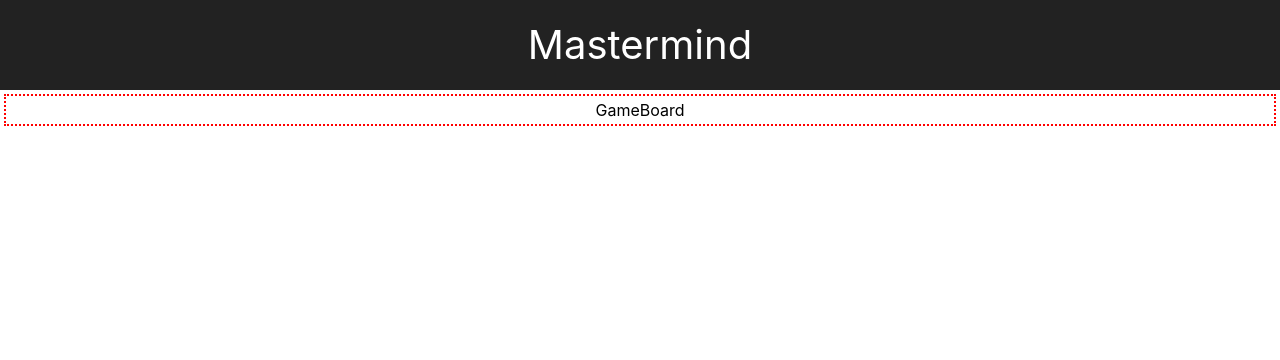
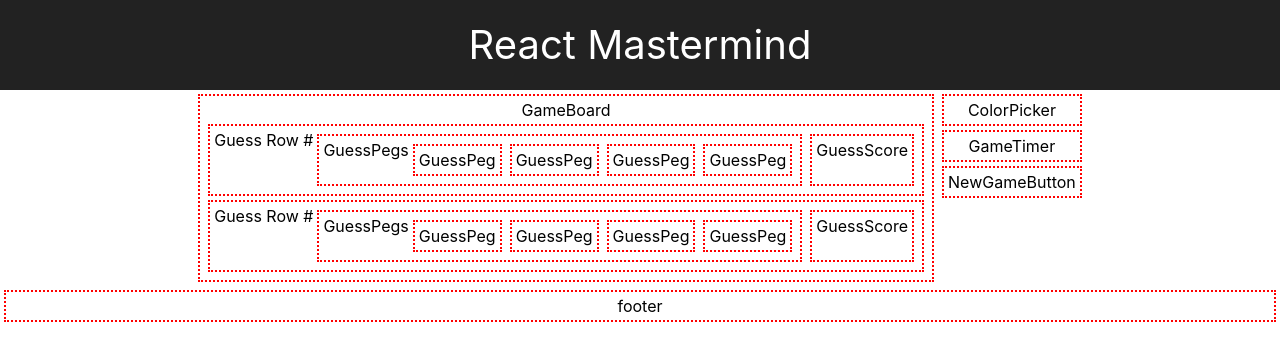
Before and after one commit to jlee8020/react-mastermind, a React (Create React App) app: page / in a window 1280 px wide. Shown: the top 360 px of the page. Built offline with nearby package versions, Linux system fonts and the light colour scheme.

Commit message:
add compoonents

```diff
--- a/src/App.js
+++ b/src/App.js
@@ -1,14 +1,24 @@
 import React, { Component } from 'react';
+import './App.css';
 import GameBoard from './components/GameBoard/GameBoard';
-import './App.css';
-
+import ColorPicker from './components/ColorPicker/ColorPicker';
+import GameTimer from './components/GameTimer/GameTimer';
+import NewGameButton from './components/NewGameButton/NewGameButton';
 
 class App extends Component {
-  render(){
-    return(
+  render() {
+    return (
       <div className="App">
-        <header className="App-header">Mastermind</header>
-        <GameBoard />
+        <header className="App-header">React Mastermind</header>
+        <div className="flex-h">
+          <GameBoard />
+          <div>
+            <ColorPicker />
+            <GameTimer />
+            <NewGameButton />
+          </div>
+        </div>
+        <footer className="component">footer</footer>
       </div>
     );
   }
--- /dev/null
+++ b/src/components/ColorPicker/ColorPicker.jsx
@@ -0,0 +1,9 @@
+import React from 'react';
+
+const ColorPicker = (props) => (
+    <div className='component'>
+        ColorPicker
+    </div>
+);
+
+export default ColorPicker;
--- a/src/components/GameBoard/GameBoard.jsx
+++ b/src/components/GameBoard/GameBoard.jsx
@@ -1,8 +1,11 @@
 import React from 'react';
+import GuessRow from '../GuessRow/GuessRow';
 
 const GameBoard = (props) => (
-    <div className = 'component'>
+    <div className='component'>
         GameBoard
+        <GuessRow />
+        <GuessRow />
     </div>
 );
 
--- /dev/null
+++ b/src/components/GameTimer/GameTimer.jsx
@@ -0,0 +1,9 @@
+import React from 'react';
+
+const GameTimer = (props) => (
+    <div className='component'>
+        GameTimer
+    </div>
+);
+
+export default GameTimer;
--- /dev/null
+++ b/src/components/GuessPeg/GuessPeg.jsx
@@ -0,0 +1,9 @@
+import React from 'react';
+
+const GuessPeg = (props) => (
+    <div className='component'>
+        GuessPeg
+    </div>
+);
+
+export default GuessPeg;
--- /dev/null
+++ b/src/components/GuessPegs/GuessPegs.jsx
@@ -0,0 +1,14 @@
+import React from 'react';
+import GuessPeg from '../GuessPeg/GuessPeg';
+
+const GuessPegs = (props) => (
+    <div className='component flex-h'>
+        GuessPegs
+        <GuessPeg />
+        <GuessPeg />
+        <GuessPeg />
+        <GuessPeg />
+    </div>
+);
+
+export default GuessPegs;
--- /dev/null
+++ b/src/components/GuessRow/GuessRow.jsx
@@ -0,0 +1,13 @@
+import React from 'react';
+import GuessPegs from '../GuessPegs/GuessPegs';
+import GuessScore from '../GuessScore/GuessScore';
+
+const GuessRow = (props) => (
+    <div className='component flex-h'>
+        Guess Row #
+        <GuessPegs />
+        <GuessScore />
+    </div>
+);
+
+export default GuessRow;
--- /dev/null
+++ b/src/components/GuessScore/GuessScore.jsx
@@ -0,0 +1,9 @@
+import React from 'react';
+
+const GuessScore = (props) => (
+    <div className='component'>
+        GuessScore
+    </div>
+);
+
+export default GuessScore;
--- /dev/null
+++ b/src/components/NewGameButton/NewGameButton.jsx
@@ -0,0 +1,9 @@
+import React from 'react';
+
+const NewGameButton = (props) => (
+    <div className='component'>
+        NewGameButton
+    </div>
+);
+
+export default NewGameButton;
```
